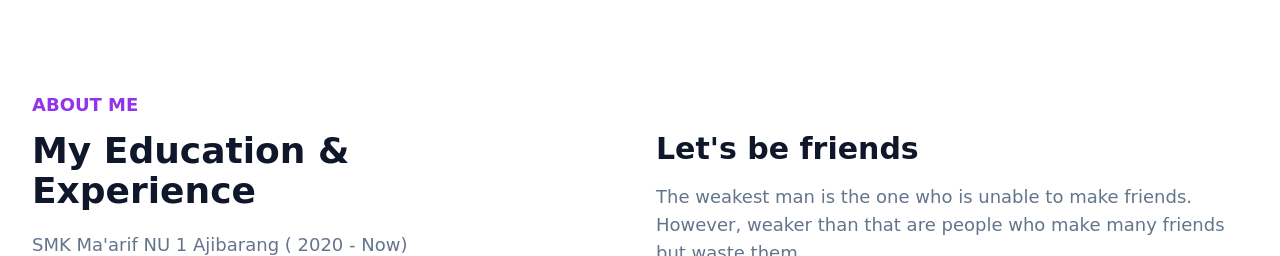
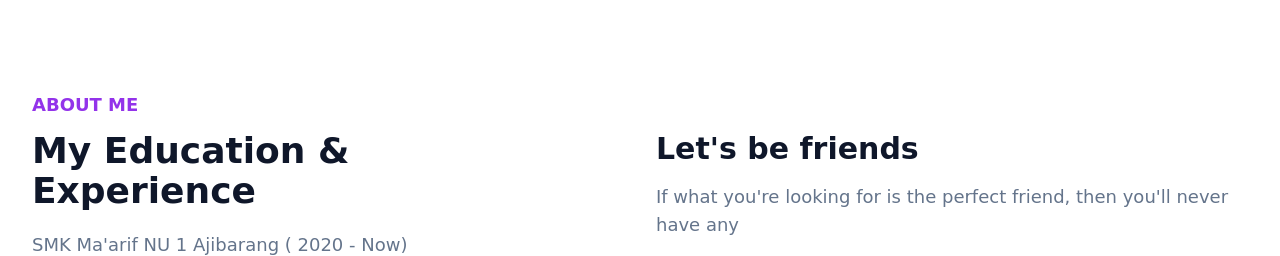
Before and after one commit to Hardikasetiyawann/hardika-setiyawan, a website: page index.html in a window 1280 px wide. Shown: the part 733-989 px from the top of the page. Drawn offline with nearby package versions, Linux system fonts and the light colour scheme; a web font is replaced by a local one.

Commit message:
ganti paragraf

```diff
--- a/index.html
+++ b/index.html
@@ -143,9 +143,7 @@
           </div>
           <div class="w-full px-4 lg:w-1/2">
             <h3 class="mb-4 text-2xl font-semibold text-dark dark:text-white lg:pt-10 lg:text-3xl" data-aos="fade-up" data-aos-duration="1000" data-aos-delay="100">Let's be friends</h3>
-            <p class="mb-6 text-base font-medium text-secondary lg:text-lg" data-aos="fade-up" data-aos-duration="1000" data-aos-delay="200">
-              The weakest man is the one who is unable to make friends. However, weaker than that are people who make many friends but waste them
-            </p>
+            <p class="mb-6 text-base font-medium text-secondary lg:text-lg" data-aos="fade-up" data-aos-duration="1000" data-aos-delay="200">If what you're looking for is the perfect friend, then you'll never have any</p>
             <div class="flex items-center">
               <!-- instagram -->
               <a
@@ -324,7 +322,7 @@
           <div class="mx-auto mb-16 text-center">
             <h4 class="mb-2 text-lg font-semibold text-primary" data-aos="fade-up" data-aos-duration="1000">Clients</h4>
             <h2 class="mb-4 text-3xl font-bold text-white dark:text-dark sm:text-4xl lg:text-5xl" data-aos="fade-up" data-aos-duration="1000" data-aos-delay="200">Who Have Worked Together</h2>
-            <p class="text-md font-medium text-secondary md:text-lg" data-aos="fade-up" data-aos-duration="1000" data-aos-delay="300">List of our remarkable clients throughout the years.</p>
+            <p class="text-md font-medium text-secondary md:text-lg" data-aos="fade-up" data-aos-duration="1000" data-aos-delay="300">Customer satisfaction is our priority</p>
           </div>
         </div>
 
```
